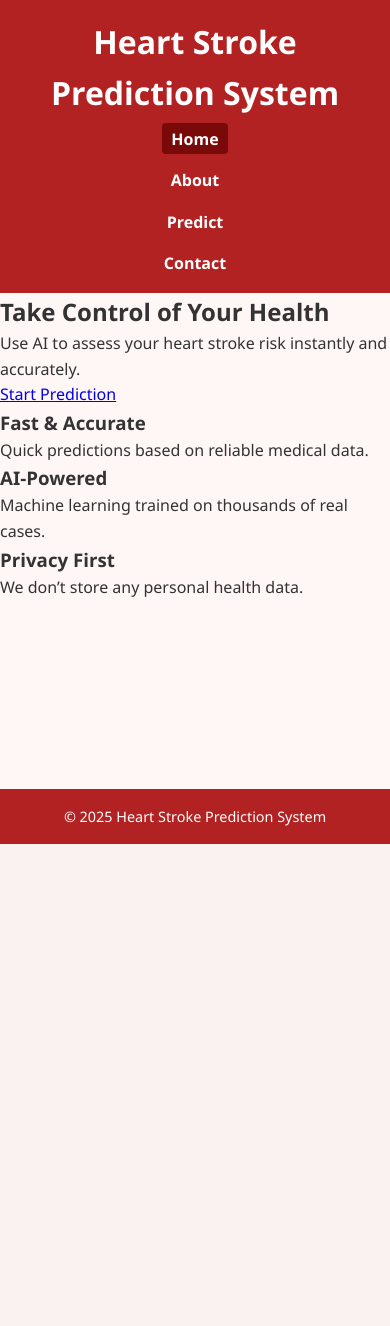
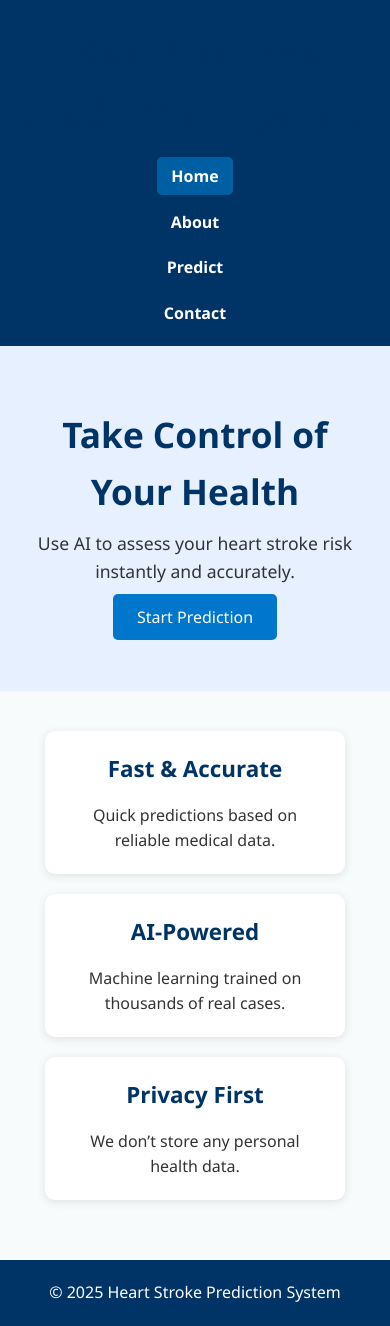
Before and after one commit to sparsha-lab/stroke-prediction, a Flask app: page / in a window 390 px wide. Before the commit the page ends 844 px from the top, so only its background shows below. Run offline with Flask 3, Linux system fonts and the light colour scheme; parts of the project's set-up code (start-up, migrations or seed data) failed here and were passed over.

Commit message:
Update style.css

```diff
--- a/static/style.css
+++ b/static/style.css
@@ -1,131 +1,227 @@
-/* Reset some default styles */
+/* Base Reset */
 * {
     margin: 0;
     padding: 0;
     box-sizing: border-box;
 }
 
-/* Body and base font */
+/* Body & Typography */
 body {
-    font-family: 'Segoe UI', Tahoma, Geneva, Verdana, sans-serif;
-    background: #fff6f6;
+    font-family: 'Segoe UI', sans-serif;
+    background-color: #f8fbfc;
     color: #333;
     line-height: 1.6;
-    min-height: 100vh;
-    display: flex;
-    flex-direction: column;
 }
 
-/* Header styling */
-header {
-    background: #b22222; /* firebrick dark red */
-    color: white;
-    padding: 1rem 2rem;
+/* Headings */
+h1, h2, h3 {
+    color: #003366;
+    margin-bottom: 16px;
+}
+
+h1 {
+    font-size: 2.5rem;
     text-align: center;
 }
 
-header h1 {
-    margin-bottom: 0.5rem;
-    font-weight: 700;
+h2 {
+    font-size: 2rem;
 }
 
-nav ul {
+h3 {
+    font-size: 1.4rem;
+}
+
+/* Header */
+header {
+    background: #003366;
+    color: white;
+    padding: 20px 0;
+    text-align: center;
+}
+
+header nav ul {
     list-style: none;
     display: flex;
     justify-content: center;
-    gap: 2rem;
+    flex-wrap: wrap;
+    gap: 20px;
+    margin-top: 10px;
 }
 
-nav ul li a {
+header nav ul li a {
     color: white;
     text-decoration: none;
-    font-weight: 600;
-    padding: 0.3rem 0.6rem;
-    border-radius: 4px;
-    transition: background-color 0.3s ease;
+    padding: 8px 14px;
+    border-radius: 5px;
+    font-weight: bold;
+    transition: background 0.3s;
 }
 
-nav ul li a:hover,
-nav ul li a.active {
-    background: #7a0a0a;
+header nav ul li a:hover,
+header nav ul li a.active {
+    background: #005fa3;
 }
 
-/* Contact section styling */
-.contact-section {
-    max-width: 600px;
-    margin: 2rem auto 4rem;
-    padding: 2rem;
-    background: #ffe6e6;
-    border-radius: 10px;
-    box-shadow: 0 0 15px rgba(178, 34, 34, 0.2);
+/* Hero Section */
+.hero {
+    background-color: #e6f0ff;
+    padding: 60px 20px;
     text-align: center;
 }
 
-.contact-section h2 {
-    color: #b22222;
-    margin-bottom: 1.5rem;
-    font-size: 2rem;
-    font-weight: 700;
+.hero h2 {
+    font-size: 2.2rem;
+    margin-bottom: 10px;
 }
 
-/* Contact info items */
-.contact-section p {
+.hero p {
     font-size: 1.1rem;
-    margin: 1rem 0;
-    display: flex;
-    align-items: center;
-    justify-content: center;
-    gap: 0.8rem;
-    color: #660000;
+    margin-bottom: 20px;
 }
 
-/* Icon styles */
-.contact-section i {
-    color: #b22222;
-    font-size: 1.5rem;
-    min-width: 30px;
-    text-align: center;
+.btn {
+    background: #0077cc;
+    color: white;
+    padding: 12px 24px;
+    border: none;
+    border-radius: 5px;
+    text-decoration: none;
+    font-size: 1rem;
+    transition: background 0.3s;
 }
 
-/* Links */
-.contact-section a {
-    color: #b22222;
-    text-decoration: none;
-    font-weight: 600;
+.btn:hover {
+    background: #005fa3;
 }
 
-.contact-section a:hover {
-    text-decoration: underline;
+/* Feature Cards */
+.features {
+    display: flex;
+    gap: 20px;
+    justify-content: center;
+    flex-wrap: wrap;
+    margin: 40px 20px;
 }
 
-/* Footer styling */
+.feature {
+    background: white;
+    border-radius: 10px;
+    padding: 20px;
+    max-width: 300px;
+    text-align: center;
+    box-shadow: 0 2px 10px rgba(0, 0, 0, 0.1);
+}
+
+/* Main Content Section */
+.main {
+    max-width: 1000px;
+    margin: 60px auto;
+    padding: 20px;
+}
+
+/* Forms */
+form {
+    background: white;
+    padding: 30px;
+    border-radius: 10px;
+    max-width: 700px;
+    margin: auto;
+    box-shadow: 0 3px 15px rgba(0, 0, 0, 0.1);
+}
+
+label {
+    display: block;
+    margin-top: 15px;
+    font-weight: bold;
+}
+
+input, select, textarea {
+    width: 100%;
+    padding: 12px;
+    margin-top: 5px;
+    border: 1px solid #ccc;
+    border-radius: 6px;
+    font-size: 1rem;
+}
+
+textarea {
+    resize: vertical;
+}
+
+button {
+    margin-top: 20px;
+    background: #003366;
+    color: white;
+    padding: 12px 20px;
+    border: none;
+    border-radius: 6px;
+    font-size: 1rem;
+    cursor: pointer;
+}
+
+button:hover {
+    background: #005599;
+}
+
+/* Contact Page */
+.contact-section {
+    padding: 60px 20px;
+    max-width: 1000px;
+    margin: auto;
+}
+
+.contact-grid {
+    display: grid;
+    grid-template-columns: repeat(auto-fit, minmax(240px, 1fr));
+    gap: 30px;
+    margin-top: 30px;
+}
+
+.contact-card {
+    background: white;
+    padding: 25px;
+    border-radius: 8px;
+    text-align: center;
+    box-shadow: 0 3px 12px rgba(0, 0, 0, 0.08);
+    transition: transform 0.3s;
+}
+
+.contact-card:hover {
+    transform: translateY(-5px);
+}
+
+.contact-card i {
+    font-size: 2rem;
+    margin-bottom: 10px;
+    color: #005599;
+}
+
+.contact-form {
+    margin-top: 40px;
+}
+
+.contact-form h3 {
+    margin-bottom: 20px;
+}
+
+/* Footer */
 footer {
-    background: #b22222;
+    background: #003366;
     color: white;
     text-align: center;
-    padding: 1rem;
-    margin-top: auto;
-    font-size: 0.9rem;
+    padding: 20px;
+    margin-top: 60px;
 }
 
 /* Responsive */
-@media (max-width: 480px) {
-    nav ul {
+@media (max-width: 768px) {
+    header nav ul {
         flex-direction: column;
-        gap: 1rem;
     }
 
-    .contact-section {
-        margin: 1rem;
-        padding: 1.5rem;
-    }
-
-    .contact-section p {
-        font-size: 1rem;
-    }
-
-    .contact-section i {
-        font-size: 1.3rem;
-        min-width: 25px;
+    .features {
+        flex-direction: column;
+        align-items: center;
     }
 }
```
